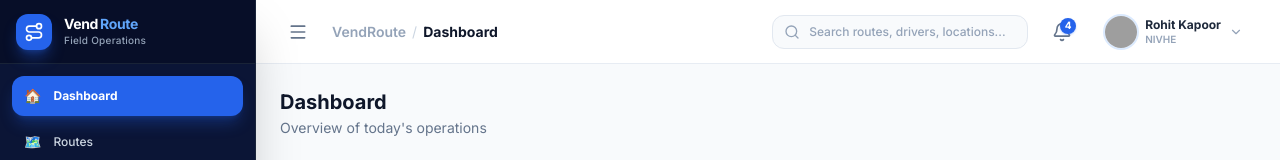
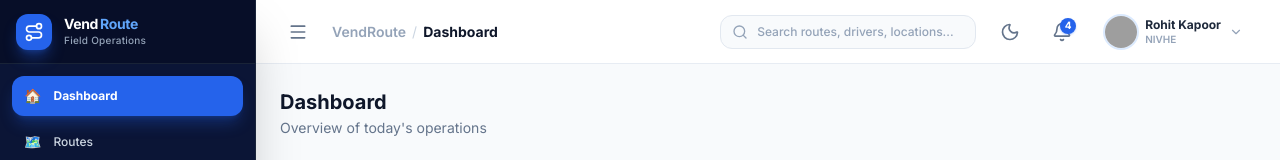
Before and after one commit to ashilata62/VendRoute, a React (Vite) app in the folder frontend/: page /login in a window 1280 px wide. Both pictures are taken after a click on the button "Sign In". Shown: the top 160 px of the page. Built offline with nearby package versions, Linux system fonts and the light colour scheme; grey boxes are pictures that could not be loaded.

Commit message:
feat: add Dark/Light mode toggle button in layout Header near notifications

```diff
--- a/frontend/src/components/layout/Header.tsx
+++ b/frontend/src/components/layout/Header.tsx
@@ -1,6 +1,6 @@
-import { useState } from "react";
+import { useState, useEffect } from "react";
 import { useNavigate, useLocation } from "react-router-dom";
-import { Menu, Search, Bell, ChevronDown, LogOut, User, Settings, X } from "lucide-react";
+import { Menu, Search, Bell, ChevronDown, LogOut, User, Settings, X, Sun, Moon } from "lucide-react";
 import { useAuthStore } from "../../store/authStore";
 import { useNotificationStore } from "../../store/notificationStore";
 import { cn } from "../../lib/utils";
@@ -59,6 +59,31 @@ export default function Header({ collapsed, onToggleSidebar }: HeaderProps) {
       ).slice(0, 3),
     };
   })();
+
+  const [theme, setTheme] = useState(() => {
+    return localStorage.getItem("app-theme") === "Dark" ? "Dark" : "Light";
+  });
+
+  useEffect(() => {
+    const handleStorageChange = () => {
+      setTheme(localStorage.getItem("app-theme") === "Dark" ? "Dark" : "Light");
+    };
+    window.addEventListener("storage", handleStorageChange);
+    return () => window.removeEventListener("storage", handleStorageChange);
+  }, []);
+
+  const toggleTheme = () => {
+    const nextTheme = theme === "Light" ? "Dark" : "Light";
+    setTheme(nextTheme);
+    localStorage.setItem("app-theme", nextTheme);
+    const root = document.documentElement;
+    if (nextTheme === "Dark") {
+      root.classList.add("dark");
+    } else {
+      root.classList.remove("dark");
+    }
+    window.dispatchEvent(new Event("storage"));
+  };
 
   const segments = location.pathname.split("/").filter(Boolean);
   const breadcrumbs = segments.map((seg, i) => ({
@@ -261,6 +286,19 @@ export default function Header({ collapsed, onToggleSidebar }: HeaderProps) {
         </div>
       )}
 
+      {/* Theme Toggle Button */}
+      <button
+        onClick={toggleTheme}
+        className="p-2 rounded-xl hover:bg-slate-100 text-slate-500 hover:text-slate-800 transition-colors flex-shrink-0 cursor-pointer"
+        title={theme === "Light" ? "Switch to Dark Mode" : "Switch to Light Mode"}
+      >
+        {theme === "Light" ? (
+          <Moon className="w-5 h-5" />
+        ) : (
+          <Sun className="w-5 h-5 text-amber-500" />
+        )}
+      </button>
+
       {/* Notification Bell */}
       <button
         onClick={() => navigate("/notifications")}
```
